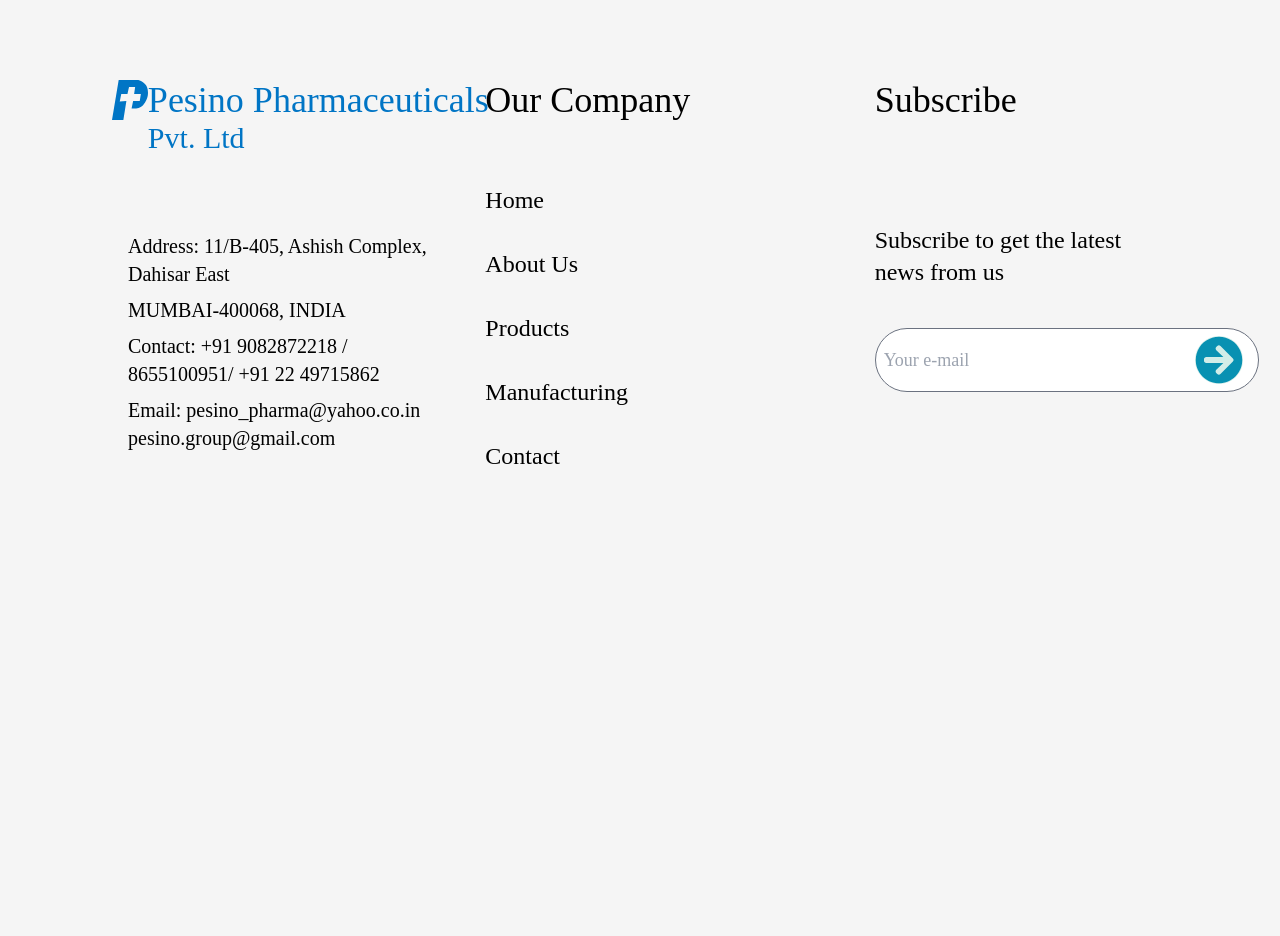
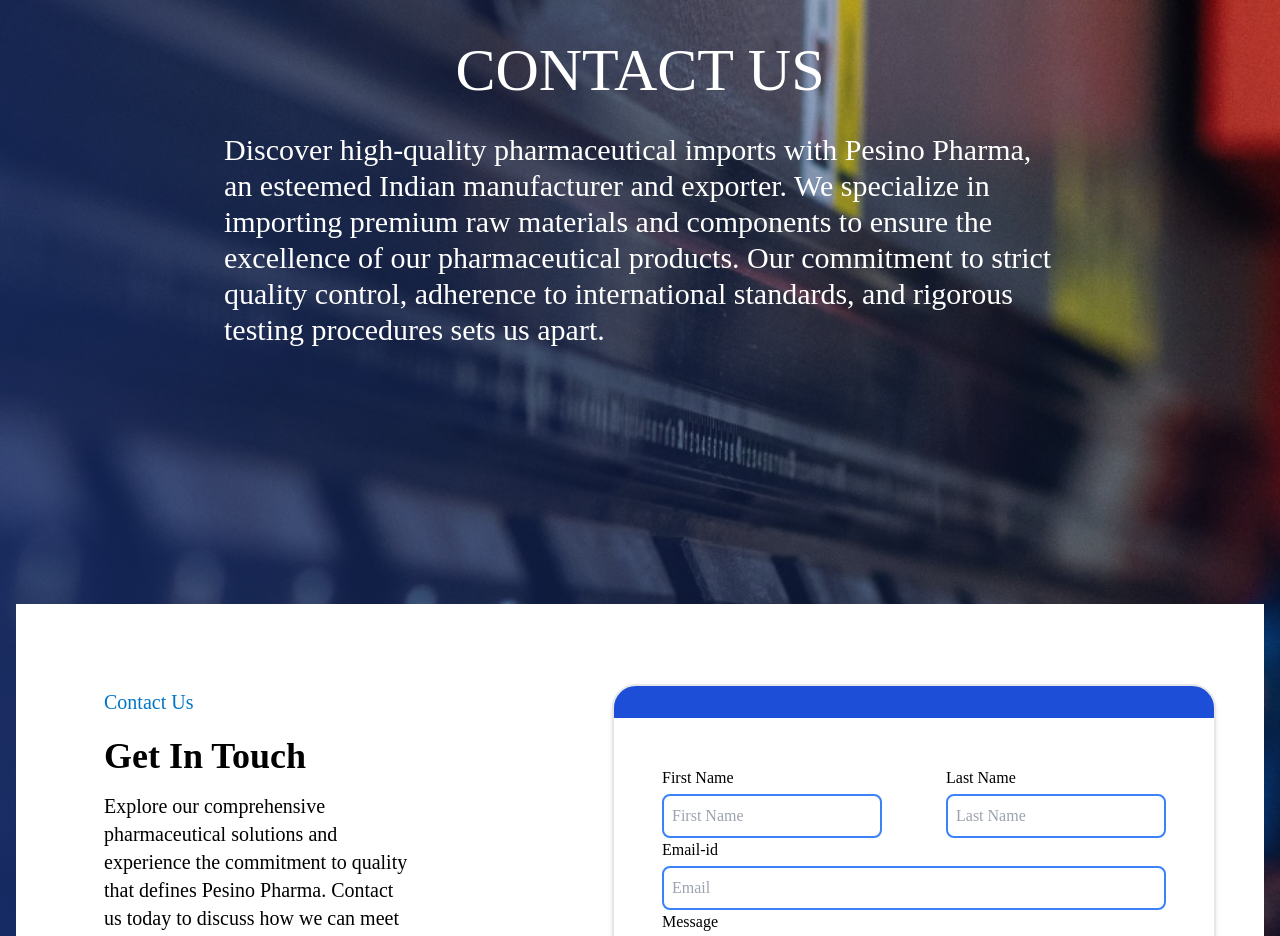
Before and after one commit to shawnyplayz/pesino_pharma, a Next.js app in the folder pesino-pharma/: page /contact in a window 1280 px wide. Shown: the part 160-1096 px from the top of the page. Before the commit the page ends 800 px from the top, so only its background shows below. Built offline with nearby package versions, Linux system fonts and the light colour scheme.

Commit message:
completed contact us, need to implement mailing system

```diff
--- a/pesino-pharma/app/contact/page.jsx
+++ b/pesino-pharma/app/contact/page.jsx
@@ -1,7 +1,137 @@
+import ContactForm from "@/components/contactform/ContactForm";
 import React from "react";
 
 function Contact() {
-  return <div>Contact</div>;
+  return (
+    <div>
+      <div
+        className="relative bg-cover bg-center flex"
+        style={{ height: "auto" }}
+      >
+        {/* <!-- Background Image --> */}
+        <div className="absolute inset-0 bg-cover bg-center bg-banner-manu"></div>{" "}
+        {/* <!-- Gradient Overlay --> */}
+        <div className="absolute inset-0 bg-gradient-to-bl from-transparent to-blue-900"></div>
+        {/* <!-- Your content goes here --> */}
+        <div className="flex flex-col">
+          <div className="relative flex-col flex items-center justify-center h-full text-white px-4 ">
+            <div className="flex flex-col w-full h-full justify-start items-center gap-8 my-32">
+              <div className="text-white font-medium text-6xl">CONTACT US</div>
+              <div className="w-2/3 flex justify-center font-light text-3xl text-white">
+                <p>
+                  Discover high-quality pharmaceutical imports with Pesino
+                  Pharma, an esteemed Indian manufacturer and exporter. We
+                  specialize in importing premium raw materials and components
+                  to ensure the excellence of our pharmaceutical products. Our
+                  commitment to strict quality control, adherence to
+                  international standards, and rigorous testing procedures sets
+                  us apart.
+                </p>
+              </div>
+            </div>
+            <div className="bg-white flex my-32 ">
+              <div className="flex flex-row w-full text-black">
+                <div className="my-16 p-4 flex justify-center gap-40">
+                  <div className="left_side flex flex-col w-1/2 px-10 ml-8">
+                    <div className="themeColor text-xl my-1 flex">
+                      Contact Us
+                    </div>
+                    <div className="text-4xl font-semibold my-4  ">
+                      Get In Touch
+                    </div>
+                    <div className="text-xl">
+                      <p>
+                        Explore our comprehensive pharmaceutical solutions and
+                        experience the commitment to quality that defines Pesino
+                        Pharma. Contact us today to discuss how we can meet your
+                        specific requirements and contribute to your success in
+                        the healthcare industry.
+                      </p>
+                    </div>
+                    <div className="grid grid-cols-1 sm:grid-cols-2 md:grid-cols-2 lg:grid-cols-2 xl:grid-cols-2 gap-4 my-8">
+                      <div className="p-4 flex flex-col">
+                        <h1 className="text-2xl my-2 font-semibold">
+                          Phone Number
+                        </h1>
+                        <h1 className="text-xl font-normal">+91 9930992024</h1>
+                      </div>
+
+                      <div className="p-4">
+                        <h1 className="text-2xl my-2 font-semibold">
+                          Email address
+                        </h1>
+                        <h1 className="text-xl font-normal">
+                          pesino_pharma@yahoo.co.in
+                        </h1>
+                      </div>
+
+                      <div className=" p-4">
+                        <h1 className="text-2xl my-2 font-semibold">Website</h1>
+                        <h1 className="text-xl font-normal">
+                          www.pesino-pharma.com
+                        </h1>
+                      </div>
+                      <div className=" p-4">
+                        <h1 className="text-2xl my-2 font-semibold">Address</h1>
+                        <h1 className="text-xl font-normal">
+                          11/B-405, Ashish Complex, Dahisar East, MUMBAI-400068,
+                          INDIA.
+                        </h1>
+                      </div>
+                    </div>
+                  </div>
+                  <div className="right_side flex flex-col w-1/2 mr-8">
+                    <div className="border-2 shadow-md rounded-3xl bg-blue-700">
+                      <div className="bg-white flex w-full mt-8 p-4">
+                        <div className="flex flex-col p-8 justify-around w-full gap-10">
+                          {/* <form
+                            onSubmit={handleSubmit}
+                            // className="flex flex-col items-center"
+                          >
+                            <div className="flex flex-row justify-start gap-16">
+                              <div className="flex flex-col">
+                                <label className="mb-1">First Name</label>
+                                <input
+                                  className="border-2 border-solid border-blue-500 p-2 rounded-lg"
+                                  placeholder="First Name"
+                                />
+                              </div>
+                              <div className="flex flex-col">
+                                <label className="mb-1">Last Name</label>
+                                <input
+                                  className="border-2 border-solid border-blue-500 p-2 rounded-lg"
+                                  placeholder="Last Name"
+                                />
+                              </div>
+                            </div>
+                          </form> */}
+                          <ContactForm />
+                        </div>
+                      </div>
+                    </div>
+                  </div>
+                </div>
+              </div>
+            </div>
+            <div className="flex justify-end flex-col my-32 gap-8">
+              <div className="text-white text-center font-medium text-6xl my-4">
+                Consult us for the Meds you need now!
+              </div>
+              <div className="w-full flex justify-center text-center font-light text-3xl text-white">
+                <p className="w-2/3">
+                  Whether you are looking for specific medications,
+                  collaborations, or have inquiries, our dedicated team is ready
+                  to assist you. Consult Pesino Pharma for the meds you need,
+                  and experience excellence in pharmaceutical solutions. Your
+                  health is our priority!
+                </p>
+              </div>
+            </div>
+          </div>
+        </div>
+      </div>
+    </div>
+  );
 }
 
 export default Contact;
--- /dev/null
+++ b/pesino-pharma/components/contactform/ContactForm.jsx
@@ -0,0 +1,120 @@
+"use client";
+import React, { useState } from "react";
+
+function ContactForm() {
+  const [isSubmitting, setIsSubmitting] = useState(false);
+  const [formData, setFormData] = useState({
+    Fname: "",
+    Lname: "",
+    email: "",
+    message: "",
+  });
+  const [isButtonAnimated, setIsButtonAnimated] = useState(false);
+  const [cursorPosition, setCursorPosition] = useState({ x: 0, y: 0 });
+
+  const handleChange = (e) => {
+    const { name, value } = e.target;
+    setFormData((prevData) => ({
+      ...prevData,
+      [name]: value,
+    }));
+  };
+  const handleMouseMove = (e) => {
+    setCursorPosition({ x: e.clientX, y: e.clientY });
+  };
+  const handleSubmit = (e) => {
+    e.preventDefault();
+
+    // Validate form fields
+    if (
+      formData.Fname === "" ||
+      formData.Lname === "" ||
+      formData.email === "" ||
+      formData.message === ""
+    ) {
+      alert("Please fill in all fields!");
+      setIsButtonAnimated(true);
+      return;
+    }
+
+    // Perform submission logic here (e.g., send data to the server)
+
+    setIsSubmitting(true);
+
+    // Simulate API call (you would replace this with your actual submission logic)
+    setTimeout(() => {
+      alert("Form submitted successfully!");
+      setIsSubmitting(false);
+      setIsButtonAnimated(false);
+    }, 1000);
+  };
+  return (
+    <form
+      onSubmit={handleSubmit}
+      onMouseMove={handleMouseMove}
+      // className="flex flex-col items-center"
+    >
+      <div className="flex flex-row justify-start gap-16">
+        <div className="flex flex-col">
+          <label className="mb-1">First Name</label>
+          <input
+            type="text"
+            className="border-2 border-solid border-blue-500 p-2 rounded-lg"
+            placeholder="First Name"
+            name="Fname"
+            value={formData.Fname}
+            onChange={handleChange}
+          />
+        </div>
+        <div className="flex flex-col">
+          <label className="mb-1">Last Name</label>
+          <input
+            type="text"
+            className="border-2 border-solid border-blue-500 p-2 rounded-lg"
+            placeholder="Last Name"
+            name="Lname"
+            value={formData.Lname}
+            onChange={handleChange}
+          />
+        </div>
+      </div>
+      <div className="flex flex-col">
+        <label className="mb-1">Email-id</label>
+        <input
+          type="email"
+          className="border-2 border-solid border-blue-500 p-2 rounded-lg"
+          placeholder="Email"
+          name="email"
+          value={formData.email}
+          onChange={handleChange}
+        />
+      </div>
+      <div className="flex flex-col">
+        <label className="mb-1">Message</label>
+        <textarea
+          className="border-2 border-solid border-blue-500 p-2 rounded-lg"
+          name="message"
+          value={formData.message}
+          onChange={handleChange}
+        />
+      </div>
+      <div className="flex my-8 w-full">
+        <button
+          type="submit"
+          className={`bg-blue-500 text-white px-4 py-2 transition-transform duration-300 ${
+            isSubmitting
+              ? "transform translate-x-20"
+              : isButtonAnimated
+              ? `transform translate-x-${cursorPosition.x / 10}`
+              : ""
+          }`}
+          disabled={isSubmitting}
+        >
+          {isSubmitting ? "Submitting..." : "Submit"}
+        </button>
+      </div>
+    </form>
+  );
+}
+
+export default ContactForm;
```
